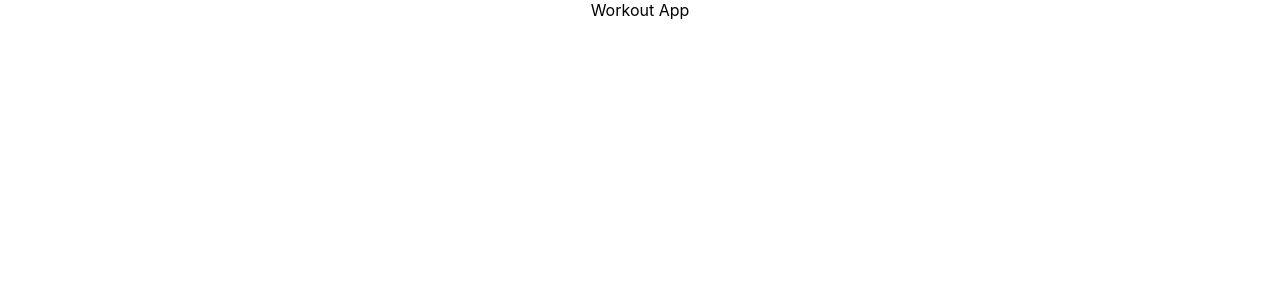
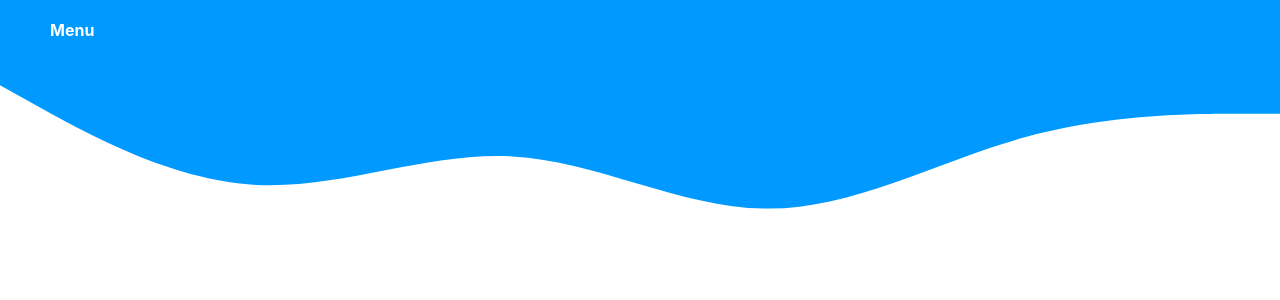
Before and after one commit to petermijkje/workout_app2, a React (Create React App) app in the folder workout_app/: page / in a window 1280 px wide. Shown: the top 300 px of the page. Built offline with nearby package versions, Linux system fonts and the light colour scheme.

Commit message:
adding components and stylization

```diff
--- a/workout_app/src/App.js
+++ b/workout_app/src/App.js
@@ -1,9 +1,16 @@
 import React from 'react'
-import logo from './logo.svg'
+import HomePage from './pages/HomePage/HomePage.component'
+import Header from './components/Header/Header.component.jsx'
+
 import './App.css'
 
 function App() {
-  return <div className="App">Workout App</div>
+  return (
+    <div className="App">
+      <Header />
+      <HomePage />
+    </div>
+  )
 }
 
 export default App
--- /dev/null
+++ b/workout_app/src/components/Header/Header.component.jsx
@@ -0,0 +1,12 @@
+import React from 'react'
+import './Header.styles.scss'
+
+function Header() {
+  return (
+    <div className="header">
+      <span className="header-menu">Menu</span>
+    </div>
+  )
+}
+
+export default Header
--- /dev/null
+++ b/workout_app/src/components/Header/Header.styles.scss
@@ -0,0 +1,11 @@
+.header {
+  background-color: #0099ff;
+  padding: 20px 50px;
+  position: absolute;
+}
+
+.header-menu {
+  color: white;
+  font-weight: bold;
+  font-size: 16px;
+}
--- a/workout_app/src/pages/HomePage/HomePage.component.jsx
+++ b/workout_app/src/pages/HomePage/HomePage.component.jsx
@@ -0,0 +1,18 @@
+import React from 'react'
+import './HomePage.styles.scss'
+
+function HomePage() {
+  return (
+    <div className="homepage">
+      <svg xmlns="http://www.w3.org/2000/svg" viewBox="0 0 1440 320">
+        <path
+          fill="#0099ff"
+          fill-opacity="1"
+          d="M0,96L48,122.7C96,149,192,203,288,208C384,213,480,171,576,176C672,181,768,235,864,234.7C960,235,1056,181,1152,154.7C1248,128,1344,128,1392,128L1440,128L1440,0L1392,0C1344,0,1248,0,1152,0C1056,0,960,0,864,0C768,0,672,0,576,0C480,0,384,0,288,0C192,0,96,0,48,0L0,0Z"
+        ></path>
+      </svg>
+    </div>
+  )
+}
+
+export default HomePage
--- a/workout_app/src/pages/HomePage/HomePage.styles.scss
+++ b/workout_app/src/pages/HomePage/HomePage.styles.scss
@@ -0,0 +1,13 @@
+@keyframes animateWave {
+  0% {
+    transform: scale(1, 0);
+  }
+  100% {
+    transform: scale(1, 1);
+  }
+}
+.wave-container > svg {
+  display: block;
+  transform-origin: bottom;
+  animation: animateWave 1000ms cubic-bezier(0.23, 1, 0.32, 1) forwards;
+}
```
